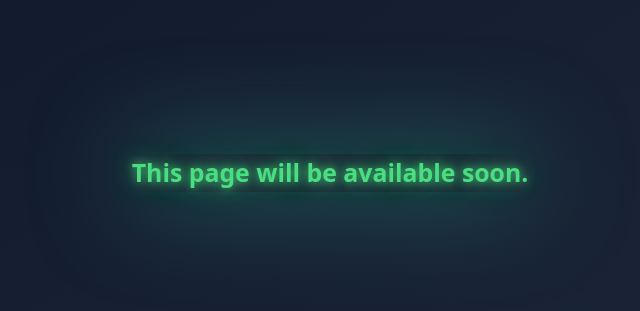
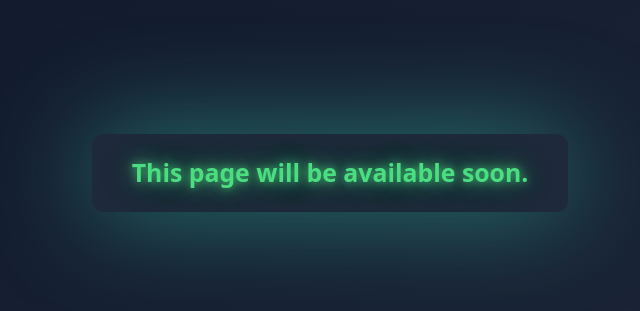
Before and after one commit to ENG-mohammad-Ashraf/quiz-platform, a plain HTML site: page index.html in a window 1280 px wide. Shown: the part 227-538 px from the top of the page, without its empty margins (310-950 px from the left). Drawn offline with nearby package versions, Linux system fonts and the light colour scheme.

Commit message:
Add padding and margin to message classed

```diff
--- a/index.html
+++ b/index.html
@@ -224,6 +224,9 @@
         font-size: 1.55rem;
         font-weight: bold;
         color: #4ade80;
+        padding: 20px 40px;
+        width: fit-content;
+        margin: 0 50px;
         text-align: center;
          text-shadow:
         0 0 10px rgba(74, 222, 128, 0.8),
```
